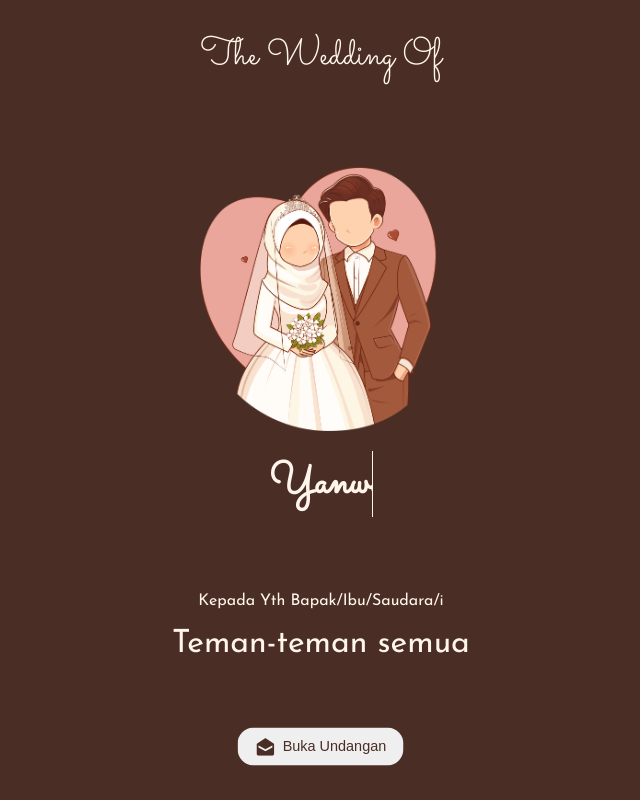
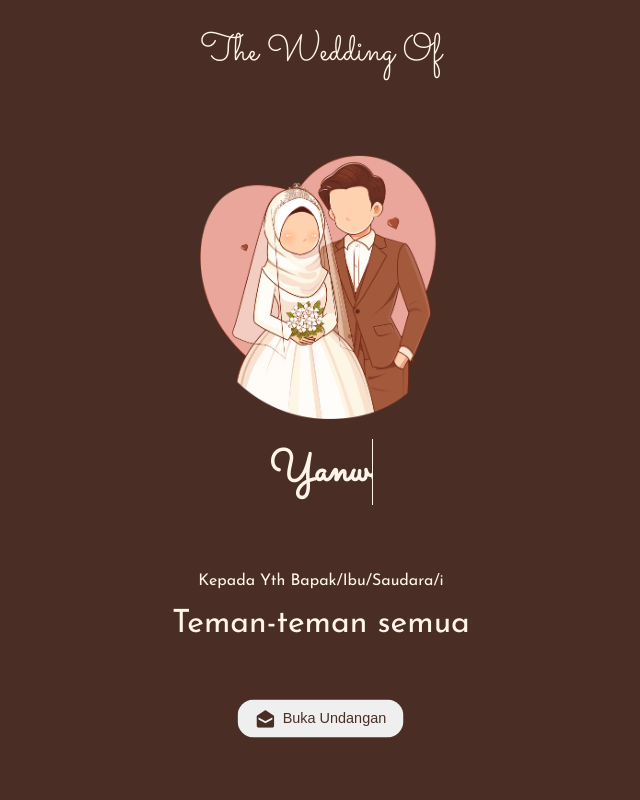
Before and after one commit to yanwarannisa/wedding-invitation, a plain HTML site: page index.html in a window 1280 px wide. Shown: the top 800 px of the page, without its empty margins (319-959 px from the left). Drawn offline with nearby package versions, Linux system fonts and the light colour scheme; no server answers.

Commit message:
fix: adjust welcome section height and button margin for improved layout

```diff
--- a/src/css/welcome.css
+++ b/src/css/welcome.css
@@ -1,6 +1,6 @@
 .welcome {
   width: 100%;
-  min-height: 100vh;
+  height: 100vh;
   display: flex;
   align-items: center;
   justify-content: space-around;
@@ -111,7 +111,7 @@
   border-radius: 15px;
   cursor: pointer;
   animation: standbyEffect 4s infinite ease-in-out;
-  margin-bottom: 0.5rem;
+  margin-bottom: 2.5rem;
 }
 
 .welcome button:hover {
```
